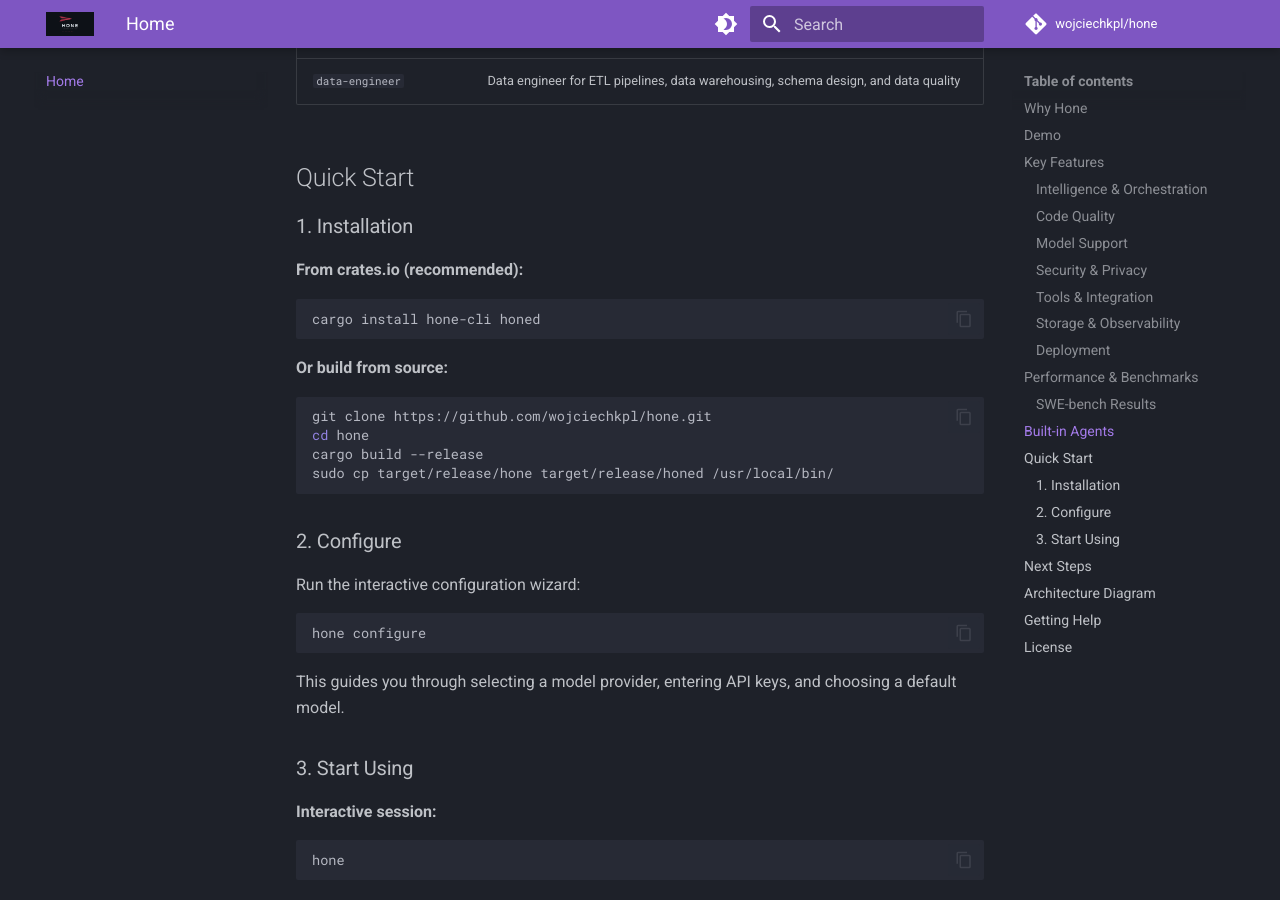
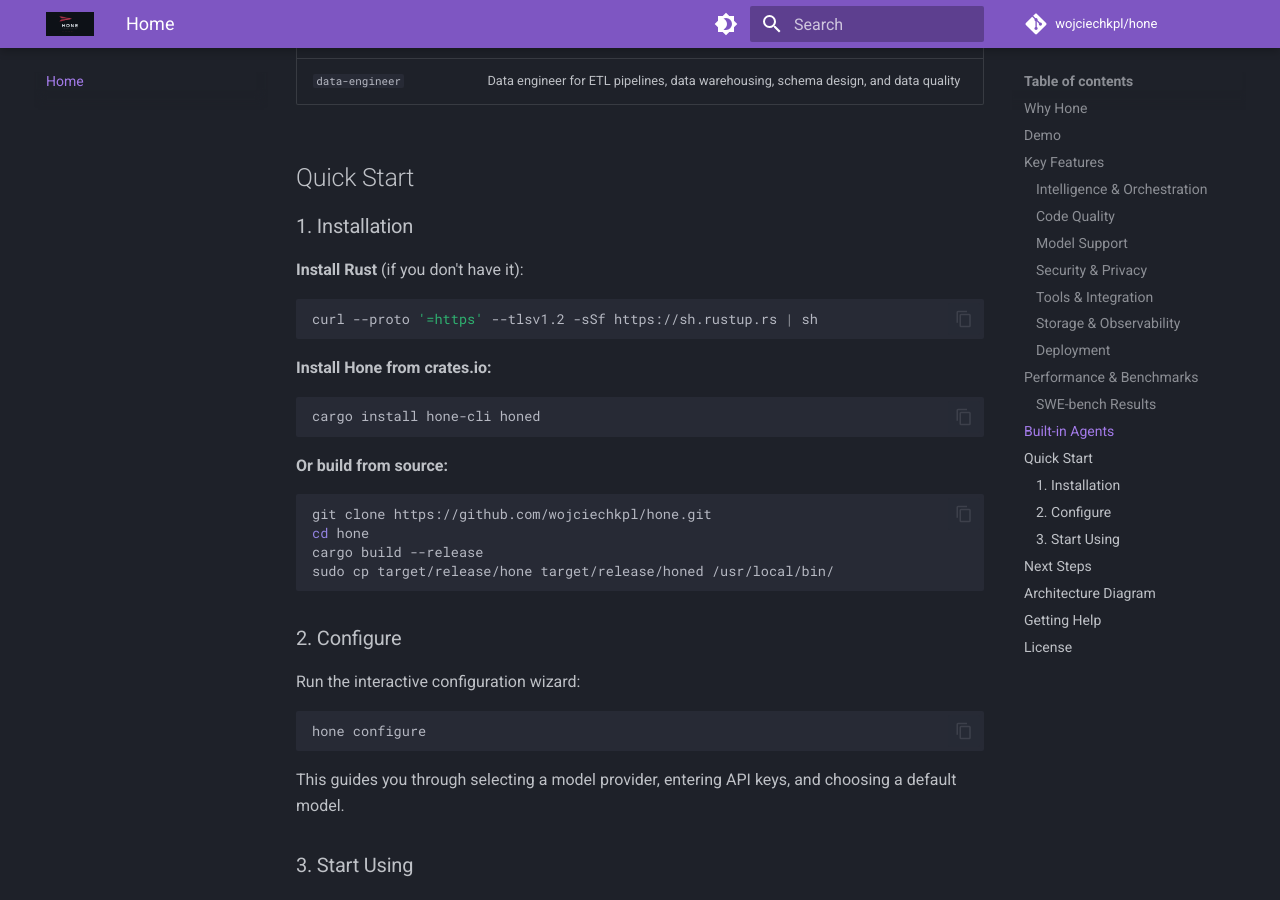
Before and after one commit to wojciechkpl/hone, an MkDocs documentation site: the page built from docs/index.md, in a window 1280 px wide and 900 px high, scrolled down 4859 px. Built offline with MkDocs 1.6.1 and Material for MkDocs 9.7.7, drawn with Linux system fonts in a browser that asks for light colours; comment, search, counter and statistics services are not loaded.

Commit message:
Expand install docs: rustup, crates.io, source, run-without-install, platform support, update, uninstall

````diff
--- a/docs/index.md
+++ b/docs/index.md
@@ -126,7 +126,12 @@
 
 ### 1. Installation
 
-**From crates.io (recommended):**
+**Install Rust** (if you don't have it):
+```bash
+curl --proto '=https' --tlsv1.2 -sSf https://sh.rustup.rs | sh
+```
+
+**Install Hone from crates.io:**
 ```bash
 cargo install hone-cli honed
 ```
````
Also changed, not shown: README.md (+44 -12 lines).
